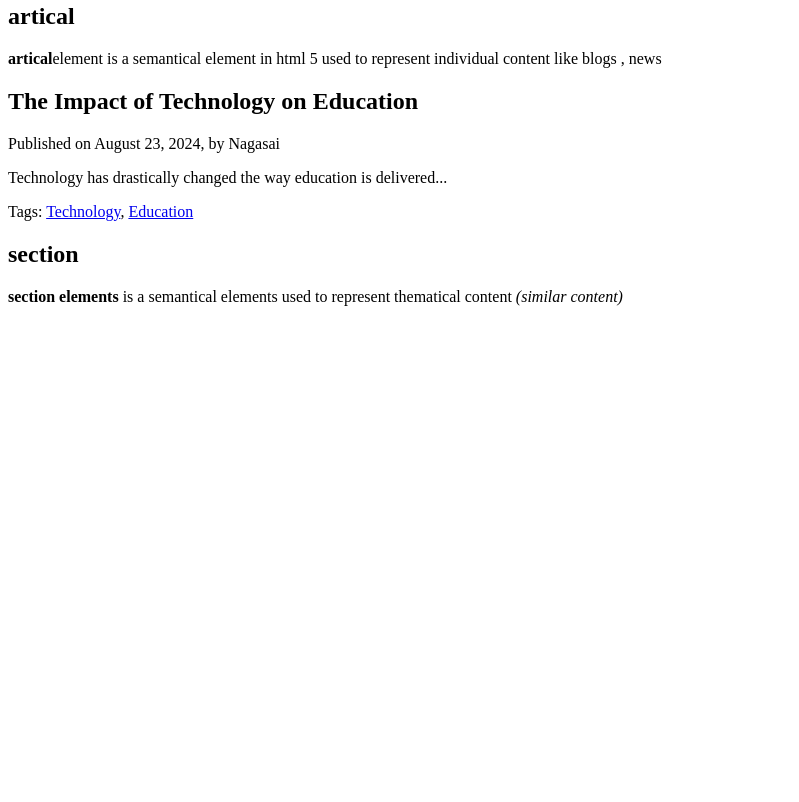
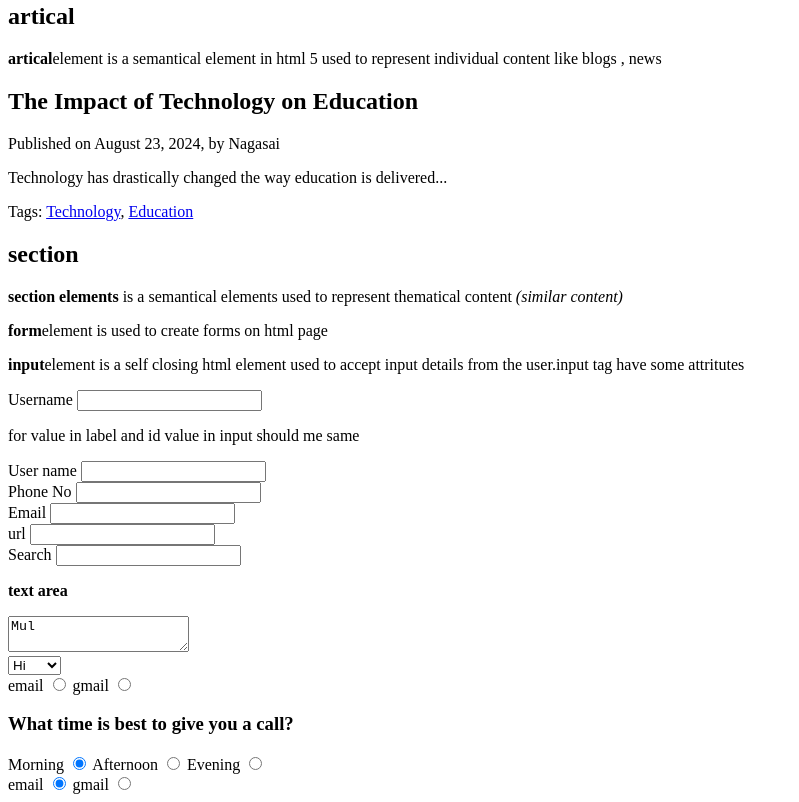
Before and after one commit to sai4coding/htmlCourse, a plain HTML site: page htmlpractice/index.html in a window 1280 px wide. Shown: the part 1766-2568 px from the top of the page, without its empty margins (0-799 px from the left). Before the commit the page ends 2088 px from the top, so only its background shows below. Drawn offline with Linux system fonts and the light colour scheme.

Commit message:
Update index.html

```diff
--- a/htmlpractice/index.html
+++ b/htmlpractice/index.html
@@ -70,5 +70,95 @@
       <h2>section</h2>
       <p><strong>section elements</strong> is a semantical elements used to represent thematical content <em>(similar content)</em></p>
 
+    <p><strong>form</strong>element is used to create forms on html page </p>
+      <p><strong>input</strong>element is a self closing html element used to accept input details from the user.input tag have some attritutes</p>
+
+
+      <div>
+        <label>Username</label>
+        <input type="text">
+      </div>
+
+      <p>for value in label and id value in input should me same</p>
+
+      <label for="username">User name</label>
+      <input id="username" type="text">
+      <div>
+        <label>Phone No</label>
+        <input type="tel">
+      </div>
+
+      <div>
+        <form>
+          <label for="email">Email</label>
+          <input type="email" id="email" name="email">
+        </form>
+        <form>
+          <label for="url">url</label>
+          <input type="url" id="url">
+        </form>
+
+        <form>
+          <label for="search">Search</label>
+          <input id="search" type="search">
+        </form>
+
+      </div>
+
+      <p><strong>text area</strong></p>
+      <form>
+        <label for="id"></label>
+        <textarea id="id">Mul</textarea>
+
+      </form>
+
+       <form>
+        <select>
+          <option>Hi</option>
+          <option>Hello</option>
+
+        </select>
+       </form>
+
+       <form>
+        <label for="email">email</label>
+        <input  id="email"type="radio" >
+        <label for="gmail">gmail</label>
+        <input id="gmail" type="radio" >
+       </form>
+
+
+       <form>
+        <h3>What time is best to give you a call?</h3>
+        <label for="morning">
+          Morning
+          <input type="radio" id="morning"  checked>
+        </label>
+        <label for="afternoon">
+          Afternoon
+          <input type="radio" id="afternoon" >
+        </label>
+        <label for="evening">
+          Evening
+          <input type="radio" id="evening" >
+        </label>
+      </form>
+
+
+      <form>
+        <label for="email">
+              email
+          <input id="email" type="radio"  name="hh" checked>
+        </label>
+
+        <label for="gmail">
+          gmail
+        <input type="radio" id="gmail" name="hh">
+        </label>
+
+
+        </label>
+      </form>
+
 </body>
 </html>
```
